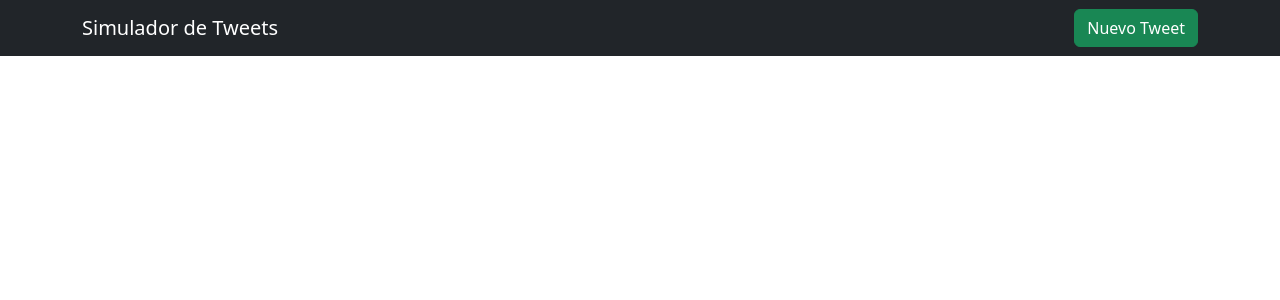
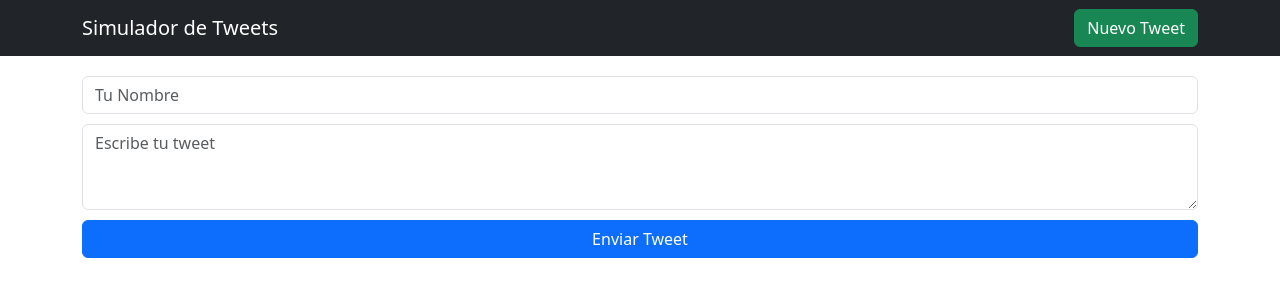
Before and after one commit to hrdax/proyectos-vue, a Vue app in the folder tweet-simulator/: page / in a window 1280 px wide. Shown: the top 300 px of the page. Built offline with nearby package versions, Linux system fonts and the light colour scheme.

Commit message:
componente tweetform y funciones del tweet

```diff
--- a/tweet-simulator/package.json
+++ b/tweet-simulator/package.json
@@ -14,6 +14,7 @@
     "@vue/cli-plugin-babel": "~5.0.0",
     "@vue/cli-service": "~5.0.0",
     "bootstrap": "^5.3.1",
-    "sass-loader": "^10.1.1"
+    "node-sass": "^8.0.0",
+    "sass-loader": "^10.4.1"
   }
 }
--- a/tweet-simulator/src/App.vue
+++ b/tweet-simulator/src/App.vue
@@ -1,14 +1,18 @@
 <template>
   <Menu />
+  <TweetForm />
 </template>
 
 <script>
 import Menu from './components/Menu.vue'
+import TweetForm from './components/TweetForm.vue'
 
 export default {
   name: 'App',
   components: {
     Menu,
+    TweetForm,
+
   }
 
 }
--- /dev/null
+++ b/tweet-simulator/src/components/TweetForm.vue
@@ -0,0 +1,38 @@
+<template>
+  <div class="tweet-form container">
+    <form>
+        <input class="form-control" placeholder="Tu Nombre" />
+        <textarea class="form-control" rows="3" placeholder="Escribe tu tweet"></textarea>
+        <button class="btn btn-primary">
+            Enviar Tweet
+        </button>
+    </form>
+  </div>
+</template>
+
+<script>
+export default {
+
+}
+</script>
+
+<style lang="scss" scoped>
+.tweet-form {
+    margin-top: 20px;
+    // height: 0px;
+    overflow: hidden;
+
+    form {
+        margin-bottom: 50px;
+
+        input {
+            margin-bottom: 10px;
+        }
+
+        button {
+            width: 100%;
+            margin-top: 10px;
+        }
+    }
+}
+</style>
```
Also changed, not shown: tweet-simulator/src/hooks/useFormTweet.js (added, +14 -0 lines), 1 other file (tests, documents, lock files or other folders).
